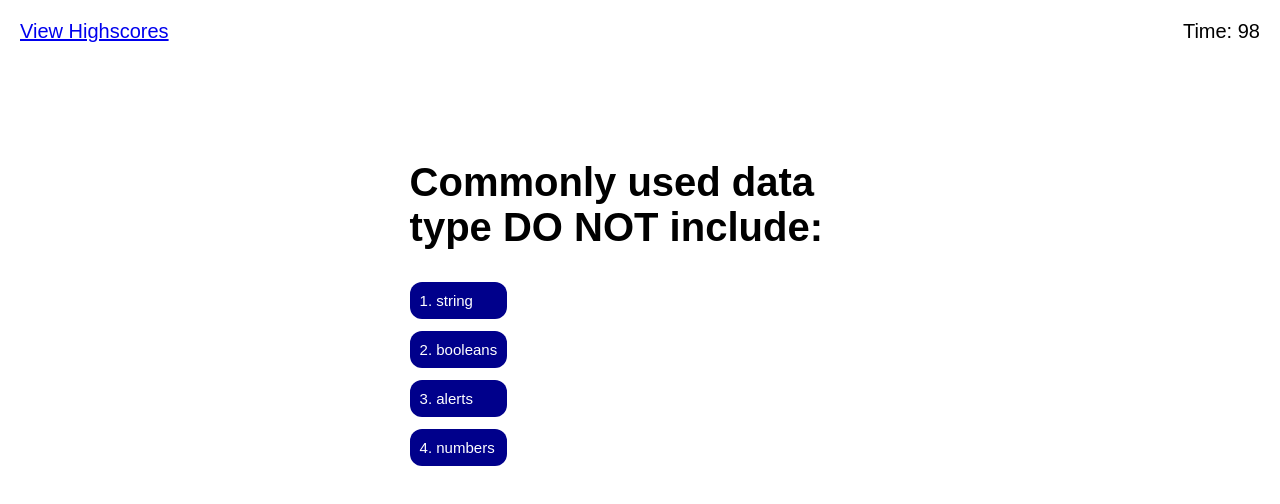
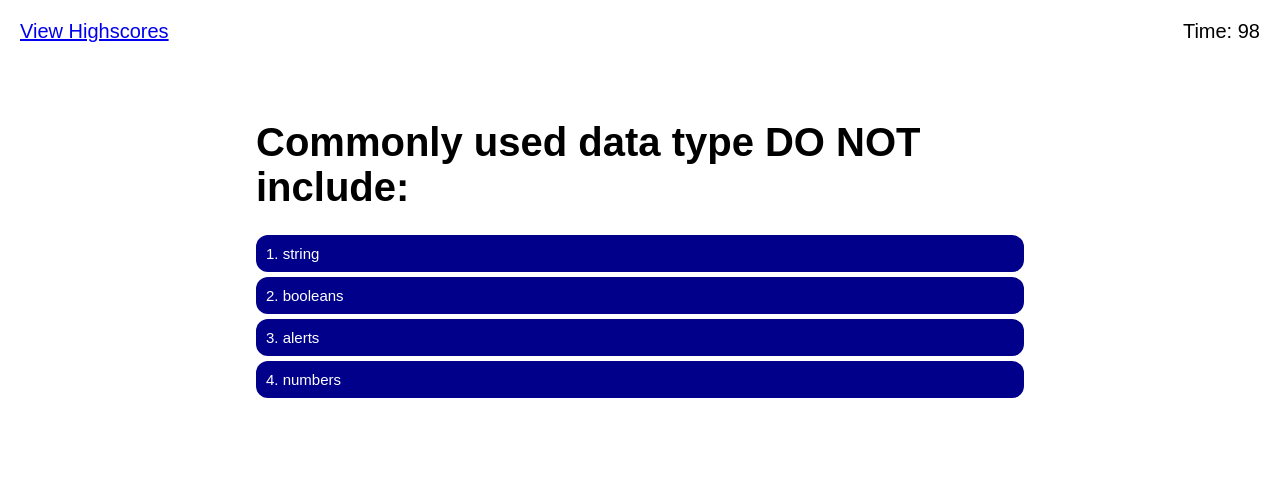
Before and after one commit to nguyen-william93/Take-Will-Code_Quiz, a plain HTML site: page index.html in a window 1280 px wide. Both pictures are taken after a click on the button "Start Quiz". Drawn offline with Linux system fonts and the light colour scheme.

```diff
--- a/assets/js/script.js
+++ b/assets/js/script.js
@@ -114,7 +114,7 @@ var startQuiz = function(){
     var startScreen = document.querySelector("#start-screen");
     startScreen.setAttribute("class", "hide");
 
-    questionScreen.setAttribute("class", "question-display");
+    questionScreen.setAttribute("class", "");
 
     time.textContent = timeLeft;
     timerFunction = setInterval(function(){
```
Also changed, not shown: score.html (+1 -1 lines).
